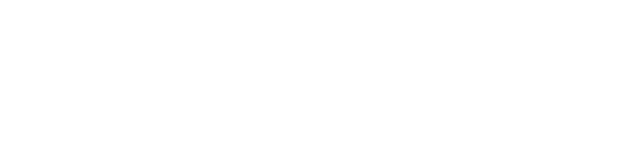
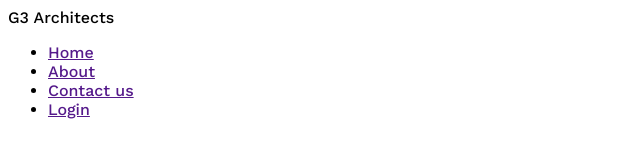
Before and after one commit to ripondse/g3-architects-website, a plain HTML site: page index.html in a window 1280 px wide. Shown: the whole page, without its empty margins (0-640 px from the left). Drawn offline with nearby package versions, Linux system fonts and the light colour scheme.

Commit message:
setup google font work sans

```diff
--- a/index.html
+++ b/index.html
@@ -7,6 +7,22 @@
    <link rel="stylesheet" href="styles/architects.css">
 </head>
 <body>
+    <header>
+        <nav>G3 Architects</nav>
+        <ul>
+            <li><a href="">Home</a></li>
+            <li><a href="">About</a></li>
+            <li><a href="">Contact us</a></li>
+            <li><a href="">Login</a></li>
+        </ul>
+
+    </header>
+    <main>
+
+    </main>
+    <footer>
+
+    </footer>
 
 </body>
 </html>
--- a/styles/architects.css
+++ b/styles/architects.css
@@ -0,0 +1,7 @@
+/* work sans font */
+@import url('https://fonts.googleapis.com/css2?family=Open+Sans:wght@400;700;800&family=Work+Sans:wght@500;600&display=swap');
+
+*{
+    font-family: 'Open Sans', sans-serif;
+font-family: 'Work Sans', sans-serif;
+}
```
